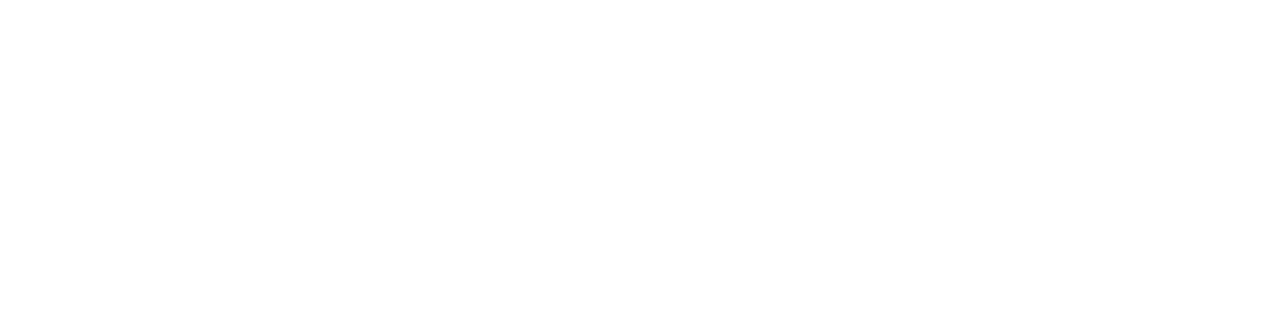
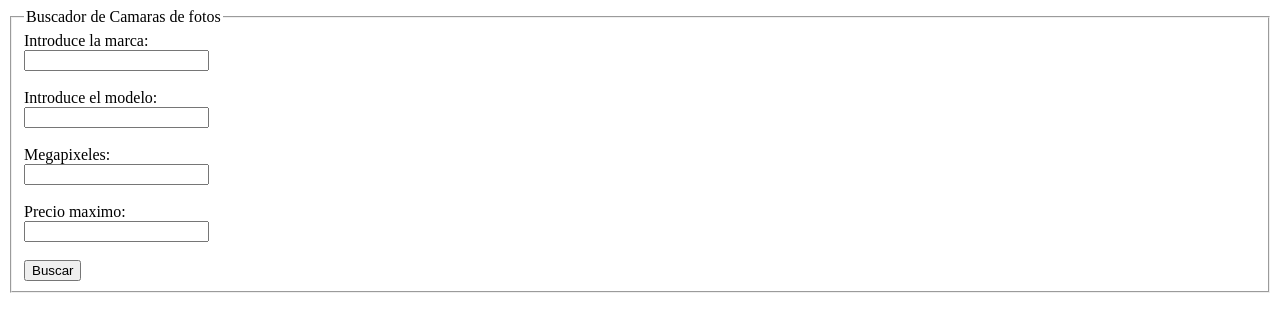
Before and after one commit to ralden6/web, a plain HTML site: page exhtml/formularios/Activitat4.html in a window 1280 px wide. Drawn offline with Linux system fonts and the light colour scheme.

Commit message:
formularios

```diff
--- a/exhtml/formularios/Activitat4.html
+++ b/exhtml/formularios/Activitat4.html
@@ -6,5 +6,39 @@
     <title>Activitat 4</title>
 </head>
 <body>
+    <form>
+        <fieldset>
+            <legend> Buscador de Camaras de fotos </legend>
+            <label>
+                Introduce la marca:
+                <br>
+                <input required type="text" name="marca">
+                <br>
+            </label>
+            <label>
+                <br>
+                Introduce el modelo:
+                <br>
+                <input required type="text" name="modelo">
+                <br>
+            </label>
+            <label>
+                <br>
+                Megapixeles:
+                <br>
+                <input required type="number" name="mgpx"></input>
+                <br>
+            </label>
+            <label>
+                <br>
+                Precio maximo:
+                <br>
+                <input required type="number" name="precio"></input>
+                <br>
+                <br>
+            </label>
+            <button type="submit">Buscar</button>
+        </fieldset>
+    </form>
 </body>
 </html>
```
Also changed, not shown: exhtml/formularios/Activitat3.html (+7 -0 lines).
